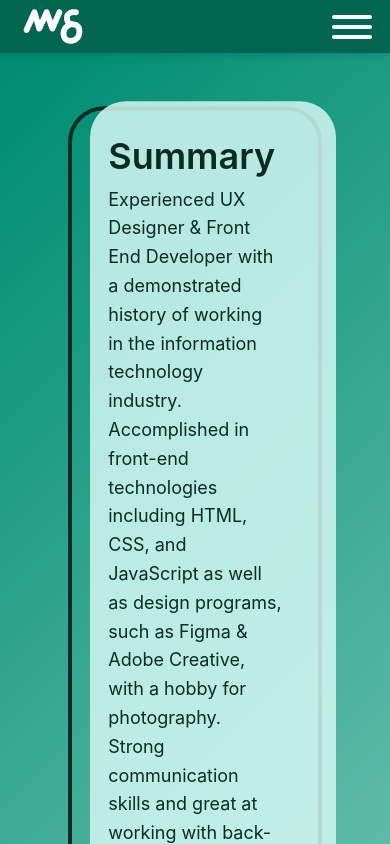
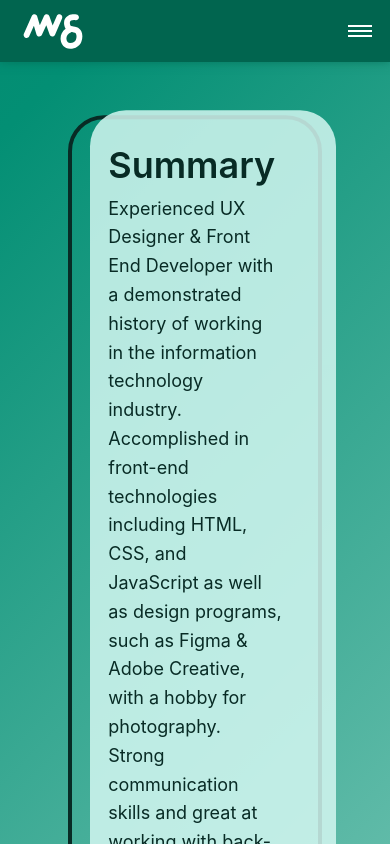
Before and after one commit to MaxineVSG/maxinevsg, a Next.js app: page /about in a window 390 px wide. Built offline with nearby package versions, Linux system fonts and the light colour scheme.

Commit message:
fix nav responsiveness

```diff
--- a/src/components/Navbar.js
+++ b/src/components/Navbar.js
@@ -13,22 +13,18 @@ const Navbar = () => {
   const [activeIdx, setActiveIdx] = useState(-1);
 
   return (
-    <header>
-      <nav className="nav">
+    <header className="header">
         <Link href={"/"} className="nav__logo">
           <Logo height="35" width="70"/>
         </Link>
-        <div
-          onClick={() => setNavActive(!navActive)}
-          className={`nav__menu-bar`}
-        >
-          <div></div>
-          <div></div>
-          <div></div>
-        </div>
-        <div className={`${navActive ? "active" : ""} nav__menu-list`}>
+
+        <input class="side-menu" type="checkbox" id="side-menu"/>
+        <label class="hamb" for="side-menu"><span class="hamb-line"></span></label>
+
+        <nav class="nav">
+            <ul class="menu">
               {menuList.map((menu, idx) => (
-            <div
+              <li
                 onClick={() => {
                   setActiveIdx(idx);
                   setNavActive(false);
@@ -36,9 +32,9 @@ const Navbar = () => {
                 key={menu.text}
               >
                 <NavItem active={activeIdx === idx} {...menu} />
-            </div>
+              </li>
             ))}
-        </div>
+            </ul>
         </nav>
     </header>
   );
--- a/src/styles/_globals.scss
+++ b/src/styles/_globals.scss
@@ -57,10 +57,8 @@ img {
   display: block;
 }
 
-header {
-  position: sticky;
-  z-index: 30;
-  top: 0;
+ul {
+  list-style: none;
 }
 
 .container {
@@ -75,7 +73,3 @@ header {
     background-color: $color-highlight;
   }
 }
-
-.testingFoo:nth-child(2n) {
-  flex-direction: reverse;
-}
--- a/src/styles/_nav.scss
+++ b/src/styles/_nav.scss
@@ -1,73 +1,42 @@
-.nav {
-  display: flex;
-  padding: 0.5rem 1rem;
-  justify-content: space-between;
-  align-items: center;
+// Header
+.header{
   background-color: rgb(1, 101, 79);
   box-shadow: 0px 1px 8px rgba(1, 101, 79, 50%);
+  position: sticky;
+  top: 0;
+  width: 100%;
+  padding: 0.75rem 1rem;
+  display: flex;
+  align-items: center;
+  justify-content: space-between;
+}
+
+// Nav Menu
+.nav {
+  width: 100%;
+  height: 100%;
+  position: fixed;
+  overflow: hidden;
+  top: 60px;
+  right: 0;
 
   &__logo:hover {
     transform: scale(1.1) rotate(-10deg);
     transition: transform 200ms ease-in-out;
   }
 
-  &__menu-bar{
-    display: flex;
-    flex-direction: column;
-    row-gap: 6px;
-    cursor: pointer;
-
-    div {
-      width: 40px;
-      height: 4px;
-      background-color: white;
-      border-radius: 2px;
-    }
-  }
-
-  &__menu-list{
-    display: flex;
-    flex-direction: column;
-    position: fixed;
-    top: 60px;
-    width: 288px;
-    row-gap: 24px;
-    right: -288px;
-    padding: 24px 16px;
-    transition: all 0.2s;
-    min-height: calc(100vh - 60px);
-    &.active{
-      right: 0;
-    }
+  li {
+    padding: 0.3rem 1rem;
   }
 
   &__link{
+    color: white;
     font-size: 18px;
-    position: relative;
     transition: all 0.2s;
+    margin: 0 0.5rem;
     &:hover, &.active {
       font-weight: bold;
     }
-  }
-}
-
-@media screen and (min-width: 768px) {
-  .nav {
-    &__menu-bar {
-      display: none;
-    }
-
-    &__menu-list {
-      position: unset;
-      flex-direction: row;
-      min-height: fit-content;
-      width: fit-content;
-      column-gap: 24px;
-      align-items: center;
-    }
-
-    &__link {
-      color: white;
     &::before{
       content: '';
       position: absolute;
@@ -83,4 +52,85 @@
     }
   }
 }
+
+.menu {
+  background-color: rgb(1, 101, 79);
 }
+
+.nav{
+  max-height: 0;
+  transition: max-height .5s ease-out;
+}
+
+// Hamburger Menu
+.hamb{
+  cursor: pointer;
+}
+
+.hamb-line {
+  background: white;
+  display: block;
+  height: 2px;
+  position: relative;
+  width: 24px;
+}
+
+.hamb-line::before,
+.hamb-line::after{
+  background: white;
+  content: '';
+  display: block;
+  height: 100%;
+  position: absolute;
+  transition: all .2s ease-out;
+  width: 100%;
+}
+
+.hamb-line::before{
+  top: 5px;
+}
+
+.hamb-line::after{
+  top: -5px;
+}
+
+.side-menu {
+  display: none;
+}
+
+.side-menu:checked ~ nav{
+  max-height: 100%;
+}
+
+.side-menu:checked ~ .hamb .hamb-line {
+  background: transparent;
+}
+
+.side-menu:checked ~ .hamb .hamb-line::before {
+  transform: rotate(-45deg);
+  top:0;
+}
+
+.side-menu:checked ~ .hamb .hamb-line::after {
+  transform: rotate(45deg);
+  top:0;
+}
+
+// Responsive
+@media (min-width: 768px) {
+  .nav{
+      max-height: none;
+      top: 0;
+      position: relative;
+      width: fit-content;
+      background-color: transparent;
+  }
+
+  .menu {
+    display: flex;
+  }
+
+  .hamb{
+      display: none;
+  }
+}
```
Lines whose indentation alone changed are shown as unchanged.
